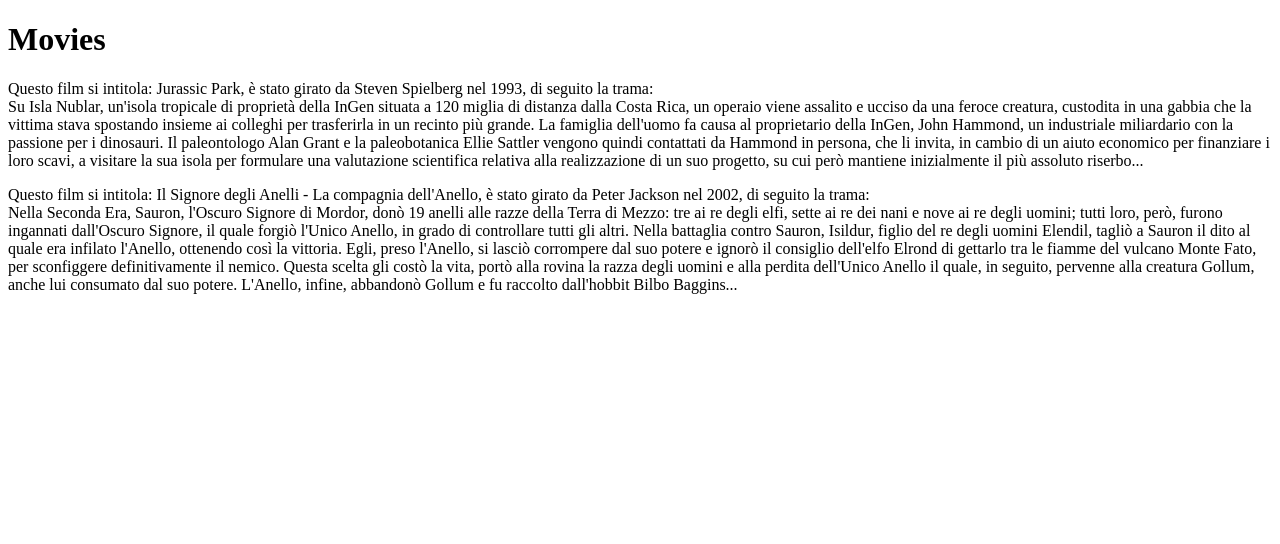
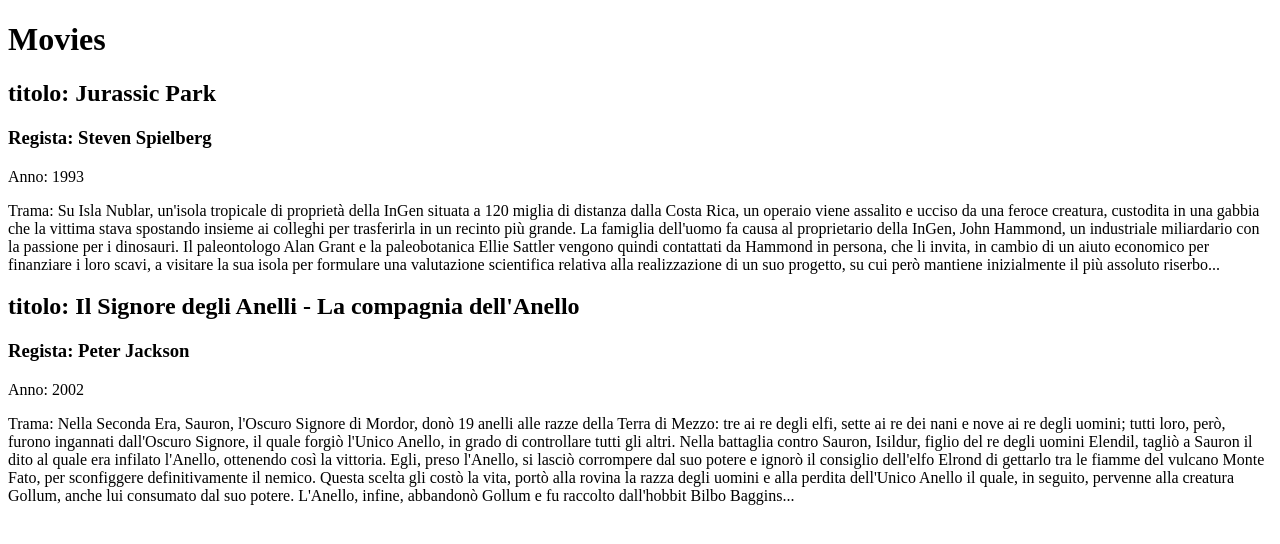
Before and after one commit to FrancescoSangalli89/php-oop-1, a PHP site: page / in a window 1280 px wide. Shown: the top 544 px of the page. Run offline with PHP 8.4, Linux system fonts and the light colour scheme.

Commit message:
corrected code

```diff
--- a/index.php
+++ b/index.php
@@ -22,17 +22,17 @@ $movie2 = new Movie("Il Signore degli Anelli - La compagnia dell'Anello", "Peter
 
         <h1>Movies</h1>
 
-        <p>
+        <div>
             <?php
                 $movie1->getMovieInfo();
             ?>
-        </p>
+        </div>
 
-        <p>
+        <div>
             <?php
                 $movie2->getMovieInfo();
             ?>
-        </p>
+        </div>
 
 
     </main>
--- a/movie.php
+++ b/movie.php
@@ -15,6 +15,6 @@ class Movie {
     }
 
     public function getMovieInfo() {
-        echo 'Questo film si intitola: ' . $this->title . ', è stato girato da ' . $this->director . ' nel ' . $this->release_year . ', di seguito la trama: ' . '<br>' . $this->plot;
+        echo '<h2>titolo: ' . $this->title . '</h2>  <h3>Regista: '  . $this->director .  '</h3>  <div>Anno: '  . $this->release_year .  '</div>  <p>Trama: ' . $this->plot . '</p>';
     }
 }
```
